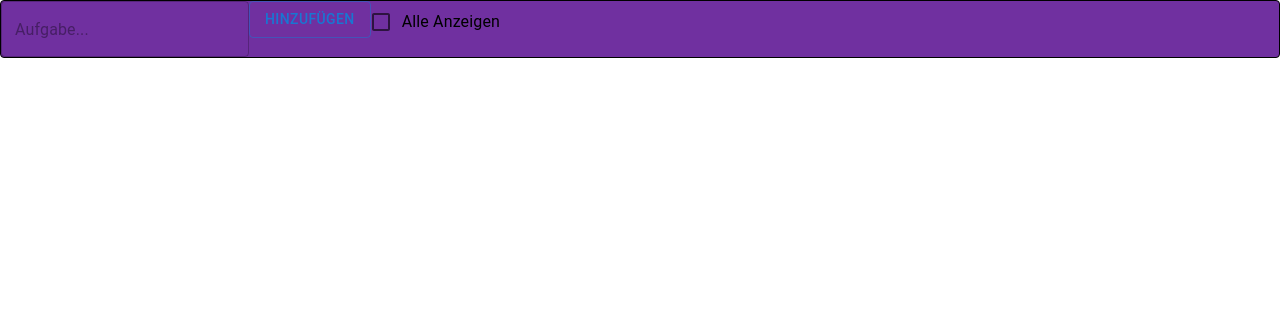
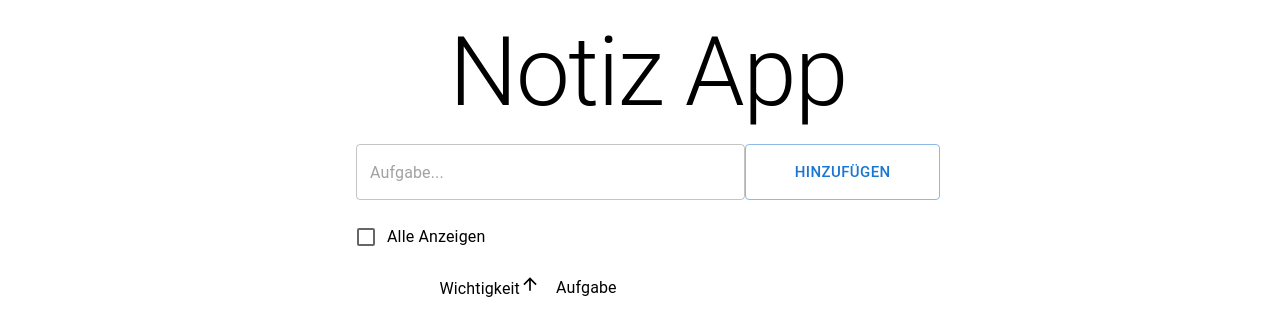
Before and after one commit to gaut-3/MAS-SPA-Notizen, a React (Create React App) app: page / in a window 1280 px wide. Shown: the top 336 px of the page. Built offline with nearby package versions, Linux system fonts and the light colour scheme.

Commit message:
Materialui (#1)
* add material ui

* add material ui

* add material ui

* add material ui and fix stuff

* add material ui and fix stuff

```diff
--- a/package.json
+++ b/package.json
@@ -5,6 +5,7 @@
   "dependencies": {
     "@emotion/react": "^11.5.0",
     "@emotion/styled": "^11.3.0",
+    "@mui/icons-material": "^5.0.4",
     "@mui/material": "^5.0.4",
     "@testing-library/jest-dom": "^5.14.1",
     "@testing-library/react": "^11.2.7",
--- a/src/components/AddNoteComponent.tsx
+++ b/src/components/AddNoteComponent.tsx
@@ -1,21 +1,18 @@
 import React, {ChangeEvent, useState} from "react";
-import { Note } from "../models/Note";
-import {TextField, Button} from "@mui/material";
+import {Button, Grid, TextField} from "@mui/material";
 
 
 interface Props {
-    noteList: Note[];
     addNewNote: (arg: string) => void
-    filterNoteList:(arg: string) => void
+    filterNoteList: (arg: string) => void
 }
 
-export const AddNoteComponent = ({noteList, addNewNote, filterNoteList}: Props) => {
+export const AddNoteComponent = ({addNewNote, filterNoteList}: Props) => {
 
     const [text, setText] = useState("");
 
     const handleChangeEvent = (event: ChangeEvent<HTMLInputElement>) => {
         setText(event.target.value)
-        console.log(event.target.value)
         filterNoteList(event.target.value);
     }
 
@@ -27,9 +24,15 @@ export const AddNoteComponent = ({noteList, addNewNote, filterNoteList}: Props)
     }
 
     return (
-        <div className="add-notes">
-            <TextField value={text} variant={"outlined"} onChange={handleChangeEvent} placeholder="Aufgabe..."/>
-            <Button variant="outlined" onClick={handleClickEvent}>Hinzufügen</Button>
-        </div>
+        <Grid container spacing={0}>
+            <Grid item xs={8}>
+                <TextField fullWidth value={text} variant={"outlined"} onChange={handleChangeEvent}
+                           placeholder="Aufgabe..."/>
+            </Grid>
+            <Grid item xs={4}>
+                <Button fullWidth style={{height: "100%"}} size="large" variant="outlined"
+                        onClick={handleClickEvent}>Hinzufügen</Button>
+            </Grid>
+        </Grid>
     );
 }
--- /dev/null
+++ b/src/components/NoteComponent.tsx
@@ -0,0 +1,58 @@
+import React, {ChangeEvent, Fragment} from "react";
+import {Note} from "../models/Note";
+import {Button, Checkbox, Grid, TextField} from "@mui/material";
+import BoltIcon from "@mui/icons-material/Bolt";
+
+
+interface Props {
+    note: Note;
+    deleteNote: (noteId: number) => void
+    completeNote: (noteId: number, isComplete: boolean) => void
+    changeNotePriority: (noteId: number, priority: number) => void
+    changeNoteName: (noteId: number, noteName: string) => void
+}
+
+export const NoteComponent = ({note, deleteNote, completeNote, changeNotePriority, changeNoteName}: Props) => {
+
+    const handleDeleteClick = (noteId: number) => {
+        deleteNote(noteId)
+    }
+
+    const handleIsCompleteChange = (noteId: number, event: ChangeEvent<HTMLInputElement>) => {
+        completeNote(noteId, event.target.checked);
+    }
+
+    const handlePriorityClick = (noteId: number, priority: number) => {
+        changeNotePriority(noteId, priority)
+    }
+
+    const handleNoteNameChange = (noteId: number, event: ChangeEvent<HTMLInputElement | HTMLTextAreaElement>) => {
+        changeNoteName(noteId, event.target.value)
+    }
+
+    return (
+        <Fragment>
+            <Grid style={{textAlign: "left"}} item xs={1}>
+                <Checkbox checked={note.isComplete}
+                          onChange={(event) => handleIsCompleteChange(note.id, event)}/>
+            </Grid>
+            <Grid item className={"note-priorities note-priority-" + note.priority} xs={3}>
+                <BoltIcon onClick={() => handlePriorityClick(note.id, 1)}/>
+                <BoltIcon onClick={() => handlePriorityClick(note.id, 2)}/>
+                <BoltIcon onClick={() => handlePriorityClick(note.id, 3)}/>
+            </Grid>
+            <Grid style={{textAlign: "left"}} item xs={6}>
+                <TextField fullWidth
+                           style={{overflowWrap: "break-word"}}
+                           className={(note.isComplete) ? "note-checked" : ""}
+                           onChange={e => handleNoteNameChange(note.id, e)} value={note.name}
+                           InputProps={{disableUnderline: true}}
+                           variant="standard"/>
+            </Grid>
+            <Grid style={{textAlign: "right"}} item xs={2}>
+                <Button size="small" variant="outlined" onClick={() => handleDeleteClick(note.id)}>Löschen</Button>
+            </Grid>
+        </Fragment>
+
+    );
+}
--- a/src/components/NoteListComponent.tsx
+++ b/src/components/NoteListComponent.tsx
@@ -1,50 +1,57 @@
-import React, {ChangeEvent} from "react";
+import React from "react";
 import {Note} from "../models/Note";
+import {Grid, Typography} from "@mui/material";
+import {NoteComponent} from "./NoteComponent";
+import ArrowUpwardIcon from '@mui/icons-material/ArrowUpward';
+import ArrowDownwardIcon from '@mui/icons-material/ArrowDownward';
 
 interface Props {
     noteList: Note[];
+    searchParam: string
+    showAllNotes: boolean
+    setNotePriority: (noteId: number, priority: number) => void
     deleteNote: (noteId: number) => void
-    completeNote: (noteId: number, isChecked: boolean) => void
-    setNotePriority: (noteId: number, priority: number) => void
-    showAllNotes: boolean
+    completeNote: (noteId: number, isComplete: boolean) => void
+    changeNoteName: (noteId: number, noteName: string) => void
 }
 
 
-export const NoteListComponent = ({noteList, deleteNote, completeNote, setNotePriority, showAllNotes}: Props) => {
-
-    const handleDeleteClick = (noteId: number) => {
-        deleteNote(noteId)
-    }
-
-    const handleCheckedChange = (noteId: number, event: ChangeEvent<HTMLInputElement>) => {
-        completeNote(noteId, event.target.checked);
-    }
-
-    const handlePriorityClick = (noteId: number, priority: number) => {
-        setNotePriority(noteId, priority)
-    }
+export const NoteListComponent = ({
+                                      noteList,
+                                      searchParam,
+                                      showAllNotes,
+                                      deleteNote,
+                                      completeNote,
+                                      setNotePriority,
+                                      changeNoteName
+                                  }: Props) => {
 
     return (
-        <div className="list-notes">
-            {noteList.map(note => ((showAllNotes || !note.checked) &&
-                <div key={note.id}>
-                    <input type="checkbox" checked={note.checked} onChange={(e) => handleCheckedChange(note.id, e)}
-                           key={note.id}/>
-                    <div className={"note-priorities note-priority-" + note.priority}>
-                        <span onClick={() => handlePriorityClick(note.id, 1)}>
-                            &#128498;
-                        </span>
-                        <span onClick={() => handlePriorityClick(note.id, 2)}>
-                            &#128498;
-                        </span>
-                        <span onClick={() => handlePriorityClick(note.id, 3)}>
-                            &#128498;
-                        </span>
-                    </div>
-                    <span className={(note.checked) ? "note-checked" : ""}>{note.name}</span>
-                    <button onClick={() => handleDeleteClick(note.id)} type="button">Löschen</button>
-                </div>
-            ))}
-        </div>
+        <Grid container spacing={2} rowSpacing={2} alignItems="center" direction="row" justifyContent="center">
+
+            <Grid item  style={{textAlign: "right"}} xs={4}>
+                <Typography>Wichtigkeit<ArrowUpwardIcon fontSize="small" fontStyle=""/></Typography>
+            </Grid>
+            <Grid style={{textAlign: "left"}} item xs={8}>
+                <Typography>Aufgabe</Typography>
+            </Grid>
+
+            {noteList.filter(note => {
+                    if (searchParam !== "") {
+                        return note.name.toLowerCase().includes(searchParam.toLowerCase())
+                    } else {
+                        return note
+                    }
+                }
+            ).filter(note => (showAllNotes || !note.isComplete)).map((note) => {
+                return (
+                    <NoteComponent note={note}
+                                   completeNote={completeNote}
+                                   changeNotePriority={setNotePriority}
+                                   deleteNote={deleteNote}
+                                   changeNoteName={changeNoteName}/>
+                );
+            })}
+        </Grid>
     );
 }
--- a/src/components/NotesComponent.tsx
+++ b/src/components/NotesComponent.tsx
@@ -1,22 +1,24 @@
-import React, {useEffect, useState} from "react";
+import React, {useState} from "react";
 import {Note} from "../models/Note";
 import {AddNoteComponent} from "./AddNoteComponent";
 import {NoteListComponent} from "./NoteListComponent";
-import {ShowAllNoteComponent} from "./ShowAllNoteComponent";
+import {ShowAllNotesComponent} from "./ShowAllNotesComponent";
+import {Grid, Typography} from "@mui/material";
 
 export const NotesComponent = () => {
 
     const [noteList, setNoteList] = useState<Note[]>([]);
-    const [filteredNoteList, setFilteredNoteList] = useState<Note[]>([]);
+    const [searchParam, setSearchParam] = useState("")
     const [showAll, setShowAll] = useState(false)
-    const [counter, setCounter] = useState(0)
+    const [idCounter, setIdCounter] = useState(0)
+    const [sort, setSort] = useState("")
 
     const addNewNote = (name: string): void => {
         let newNote = {
             name: name,
             priority: 0,
-            id: counter,
-            checked: false
+            id: idCounter,
+            isComplete: false
         }
         let tempNoteListArray = [...noteList];
         tempNoteListArray.push(newNote)
@@ -24,13 +26,9 @@ export const NotesComponent = () => {
         console.log(tempNoteListArray);
 
         setNoteList(tempNoteListArray);
-        setCounter(counter + 1)
+        setIdCounter(idCounter + 1)
+        setSearchParam("")
     }
-
-    useEffect(() => {
-        setFilteredNoteList(noteList);
-    }, [noteList])
-
 
     const deleteNote = (noteId: number): void => {
         let tempNoteListArray = [...noteList];
@@ -63,28 +61,32 @@ export const NotesComponent = () => {
         });
 
         setNoteList(tempNoteListArray);
-        console.log(noteList)
     }
 
     const filterNoteList = (searchParam: string): void => {
-        if (searchParam === "") {
-            setFilteredNoteList(noteList);
-        } else {
-            const notes = noteList.filter(note => note.name.toLowerCase().startsWith(searchParam.toLowerCase()));
-            setFilteredNoteList(notes);
-        }
+        setSearchParam(searchParam);
     }
 
-    const completeNote = (noteId: number, isChecked: boolean): void => {
+    const completeNote = (noteId: number, isComplete: boolean): void => {
         let tempNoteListArray = [...noteList];
         tempNoteListArray.forEach((item) => {
             if (item.id === noteId) {
-                item.checked = isChecked;
+                item.isComplete = isComplete;
             }
         });
 
         setNoteList(tempNoteListArray);
-        console.log(noteList)
+    }
+
+    const changeNoteName = (noteId: number, noteName: string): void => {
+        let tempNoteListArray = [...noteList];
+        tempNoteListArray.forEach((item) => {
+            if (item.id === noteId) {
+                item.name = noteName;
+            }
+        });
+
+        setNoteList(tempNoteListArray);
     }
 
     const showAllNotes = (showAll: boolean): void => {
@@ -92,11 +94,26 @@ export const NotesComponent = () => {
     }
 
     return (
-        <div className="container">
-            <AddNoteComponent noteList={noteList} addNewNote={addNewNote} filterNoteList={filterNoteList}/>
-            <ShowAllNoteComponent showAllNotes={showAllNotes}/>
-            <NoteListComponent setNotePriority={setNotePriority} completeNote={completeNote} deleteNote={deleteNote}
-                               showAllNotes={showAll} noteList={filteredNoteList}/>
-        </div>
+        <Grid container spacing={2} justifyContent="center" style={{maxWidth: '600px', margin: '0 auto'}}>
+            <Grid item xs={12} style={{textAlign: "center"}}>
+                <Typography variant="h1">Notiz App</Typography>
+            </Grid>
+            <Grid item xs={12} style={{textAlign: "center"}}>
+                <AddNoteComponent addNewNote={addNewNote} filterNoteList={filterNoteList}/>
+            </Grid>
+            <Grid item xs={12}>
+                <ShowAllNotesComponent showAllNotes={showAllNotes}/>
+            </Grid>
+            <Grid item xs={12} style={{textAlign: "center"}}>
+                <NoteListComponent noteList={noteList}
+                                   showAllNotes={showAll}
+                                   searchParam={searchParam}
+                                   setNotePriority={setNotePriority}
+                                   completeNote={completeNote}
+                                   deleteNote={deleteNote}
+                                   changeNoteName={changeNoteName}/>
+
+            </Grid>
+        </Grid>
     );
 }
--- a/src/components/ShowAllNoteComponent.tsx
+++ /dev/null
@@ -1,21 +0,0 @@
-import React, {ChangeEvent, useState} from "react";
-import { Note } from "../models/Note";
-import {Checkbox, FormControlLabel} from "@mui/material";
-
-
-interface Props {
-    showAllNotes: (arg: boolean) => void
-}
-
-export const ShowAllNoteComponent = ({showAllNotes}: Props) => {
-
-    const handleChangeEvent = (event: ChangeEvent<HTMLInputElement>) => {
-        showAllNotes(event.target.checked);
-    }
-
-    return (
-        <div>
-            <FormControlLabel control={<Checkbox onChange={handleChangeEvent} />} label="Alle Anzeigen" />
-        </div>
-    );
-}
--- /dev/null
+++ b/src/components/ShowAllNotesComponent.tsx
@@ -0,0 +1,30 @@
+import React, {ChangeEvent, useEffect, useState} from "react";
+import {Checkbox, FormControlLabel, Grid} from "@mui/material";
+
+
+interface Props {
+    showAllNotes: (arg: boolean) => void
+}
+
+export const ShowAllNotesComponent = ({showAllNotes}: Props) => {
+
+    const [sortByLastAdded, setSortByLastAdded] = useState(true)
+
+    const handleShowAllChange = (event: ChangeEvent<HTMLInputElement>) => {
+        showAllNotes(event.target.checked);
+    }
+
+    const handleSortByLastAddedChange = (event: ChangeEvent<HTMLInputElement>) => {
+        showAllNotes(event.target.checked);
+    }
+
+
+    return (
+        <Grid container spacing={0}>
+            <Grid item xs={12}>
+                <FormControlLabel control={<Checkbox onChange={handleShowAllChange}/>} label="Alle Anzeigen"/>
+                {/*<FormControlLabel control={<Checkbox checked={true} onChange={handleSortByLastAddedChange} />} label="Sortieren nach zuletzt Hinzugefügt"/>*/}
+            </Grid>
+        </Grid>
+    );
+}
--- a/src/models/Note.ts
+++ b/src/models/Note.ts
@@ -2,5 +2,5 @@ export interface Note  {
     id: number
     name: string,
     priority: number,
-    checked: boolean,
+    isComplete: boolean,
 }
```
Also changed, not shown: src/App.css (+10 -0 lines), 1 other file (tests, documents, lock files or other folders).
